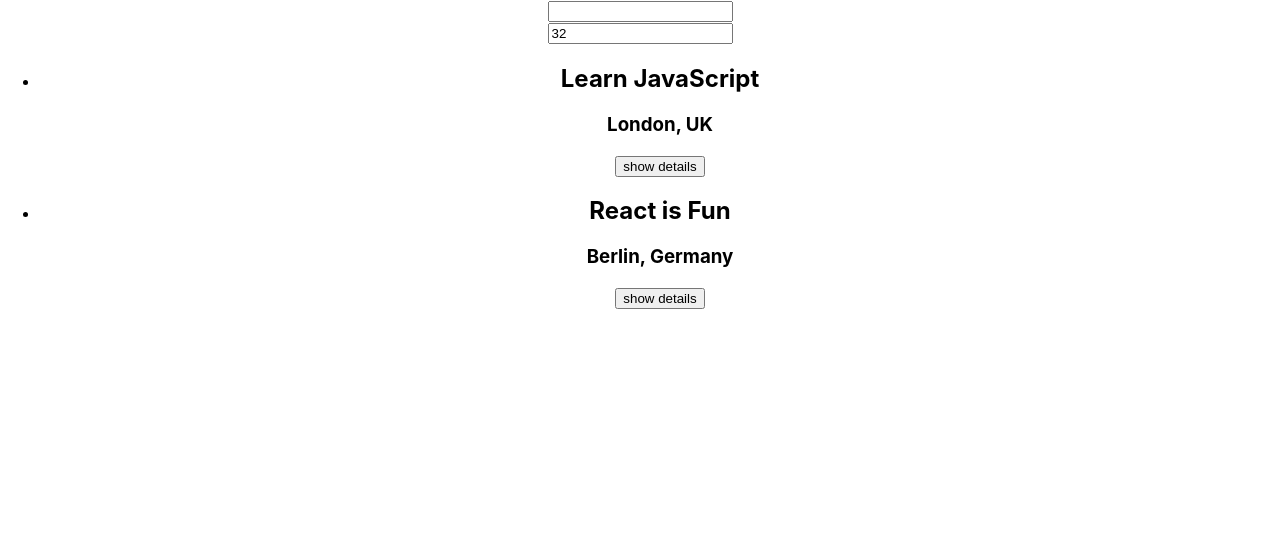
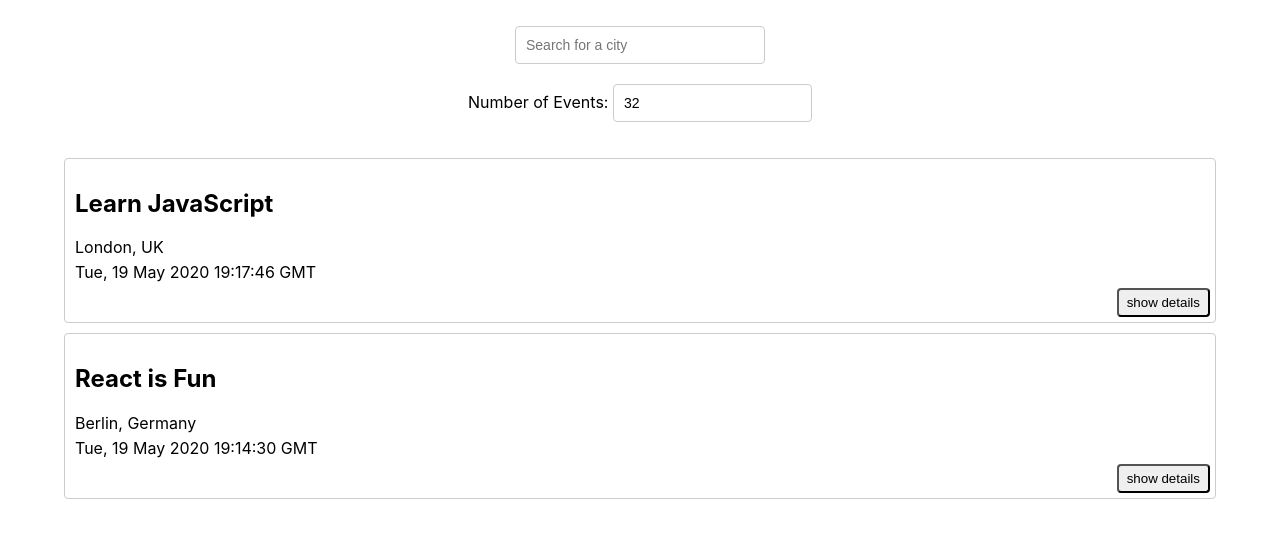
Before and after one commit to hamzaTCF/meet, a React (Create React App) app: page / in a window 1280 px wide. Shown: the top 538 px of the page. Built offline with nearby package versions, Linux system fonts and the light colour scheme.

Commit message:
finialized 4.5 tests

```diff
--- a/src/App.css
+++ b/src/App.css
@@ -1,38 +1,88 @@
+@import url(https://fonts.googleapis.com/css?family=Roboto:500);
 .App {
   text-align: center;
+  padding: 2% 5%;
 }
 
-.App-logo {
-  height: 40vmin;
-  pointer-events: none;
+.App * {
+  box-sizing: border-box;
 }
 
-@media (prefers-reduced-motion: no-preference) {
-  .App-logo {
-    animation: App-logo-spin infinite 20s linear;
-  }
+ul {
+  padding: 0;
+  list-style: none;
 }
 
-.App-header {
-  background-color: #282c34;
-  min-height: 100vh;
+p {
+  margin: 5px 0;
+}
+
+input[type="text"],
+input[type="number"] {
+  padding: 8px 6px 8px 10px;
+  border-radius: 4px;
+  outline: none;
+  border: 1px solid #ccc;
+  font-size: 14px;
+  line-height: 20px;
+  align-self: center;
+  height: 38px;
+  margin-bottom: 20px;
+}
+
+.city {
+  width: 250px;
+}
+
+#city-search {
   display: flex;
   flex-direction: column;
-  align-items: center;
-  justify-content: center;
-  font-size: calc(10px + 2vmin);
-  color: white;
+  margin: auto;
+  position: relative;
 }
 
-.App-link {
-  color: #61dafb;
+.suggestions {
+  width: 250px;
+  position: absolute;
+  top: 45px;
+  z-index: 2;
+  align-self: center;
+  margin: 0;
+  font-size: 14px;
+  box-shadow: 10px 10px 16px -12px rgba(0, 0, 0, 0.75);
 }
 
-@keyframes App-logo-spin {
-  from {
-    transform: rotate(0deg);
-  }
-  to {
-    transform: rotate(360deg);
-  }
+.suggestions > li {
+  text-align: left;
+  padding: 8px 6px 8px 10px;
+  background-color: #eee;
+  cursor: default;
 }
+
+.suggestions > li:last-child {
+  border-bottom-left-radius: 4px;
+  border-bottom-right-radius: 4px;
+}
+
+.suggestions > li:hover {
+  background-color: #bcdcdb;
+}
+
+.event {
+  padding: 10px 10px 35px;
+  margin-bottom: 10px;
+  text-align: left;
+  border: 1px solid #ccc;
+  border-radius: 4px;
+  position: relative;
+}
+
+.details-btn {
+  position: absolute;
+  right: 5px;
+  bottom: 5px;
+  padding: 5px 8px;
+  border-radius: 4px;
+  outline: none;
+  cursor: pointer;
+}
--- a/src/components/CitySearch.js
+++ b/src/components/CitySearch.js
@@ -32,9 +32,9 @@ const CitySearch = ({ allLocations, setCurrentCity }) => {
       <input
         type="text"
         className="city"
+        placeholder="Search for a city"
         value={query}
         onFocus={() => setShowSuggestions(true)}
-        // onBlur={() => setShowSuggestions(false)}
         onChange={handleInputChanged}
       />
       {showSuggestions ?
--- a/src/components/Event.js
+++ b/src/components/Event.js
@@ -5,16 +5,17 @@ import { useState } from "react";
 const Event = ({ event }) => {
   const [showDetails, setShowDetails] = useState(false);
   return (
-    <li>
+    <li className="event">
       <h2>{event && event.summary}</h2>
-      <h3>{event && event.location}</h3>
+      <p>{event && event.location}</p>
+      <p>{event && (new Date(event.created)).toUTCString()}</p>
       {showDetails ?
         <p className="details">{event && event.description}</p> :
         null
       }
       {showDetails ?
-        <button onClick={() => setShowDetails(false)}>hide details</button> :
-        <button onClick={() => setShowDetails(true)}>show details</button>
+        <button className="details-btn" onClick={() => setShowDetails(false)}>hide details</button> :
+        <button className="details-btn" onClick={() => setShowDetails(true)}>show details</button>
       }
     </li>
   )
--- a/src/components/NumberOfEvents.js
+++ b/src/components/NumberOfEvents.js
@@ -10,7 +10,10 @@ const NumberOfEvents = () => {
   }
   return (
     <div id="number-of-events">
+      <label htmlFor="number-of-events-input">Number of Events: </label>
       <input
+        type="text"
+        id="number-of-events-input"
         className="number-of-events-input"
         value={number}
         onChange={handleInputChanged}
```
